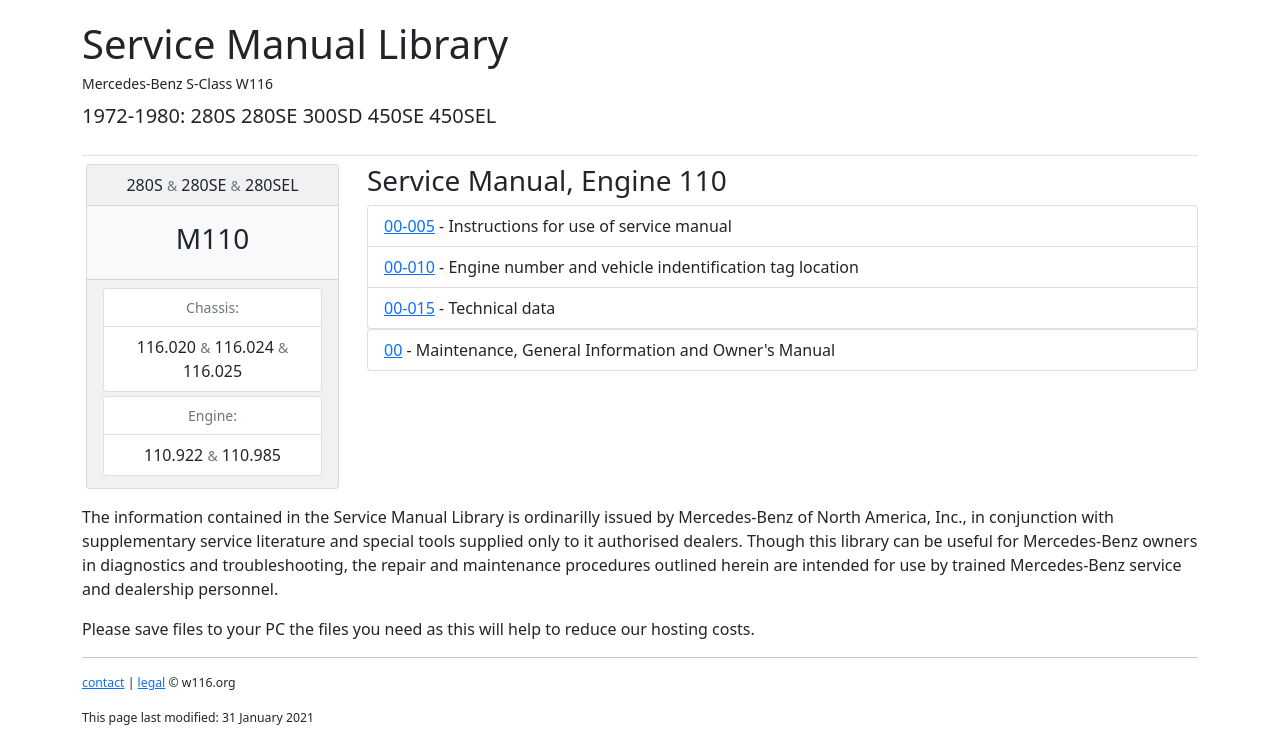
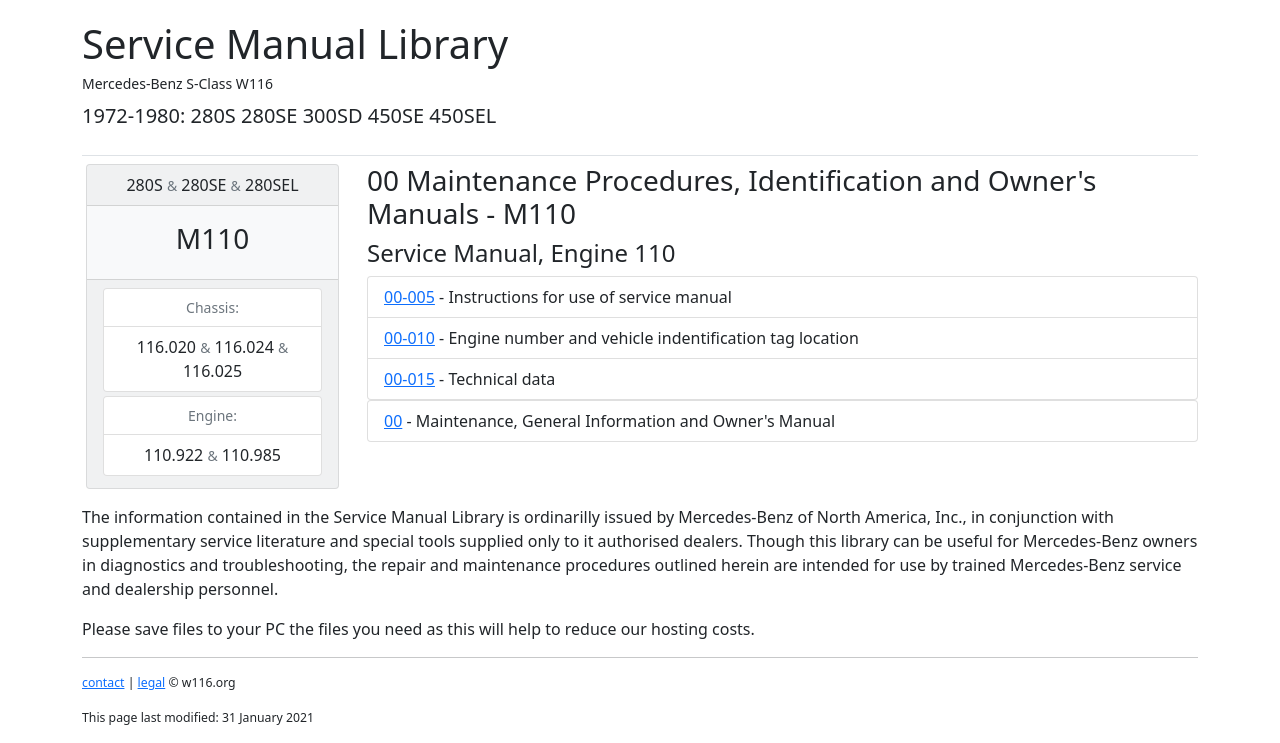
Before and after one commit to W116org/handbook, a Jekyll site: the page built from m110/00Maintenance.html, in a window 1280 px wide, cut to the strip 210-953 px from the top of the page. Built offline with Jekyll 4.4.1, drawn with Linux system fonts in a browser that asks for light colours; comment, search, counter and statistics services are not loaded.

Commit message:
Update 00Maintenance.html

```diff
--- a/m110/00Maintenance.html
+++ b/m110/00Maintenance.html
@@ -28,7 +28,8 @@
     </div>
   </div>
   <div class="col-xs-12 col-md-9">
-    <h3>Service Manual, Engine 110</h3>
+    <h3>00 Maintenance Procedures, Identification and Owner's Manuals - M110</h3>
+    <h4>Service Manual, Engine 110</h4>
     <ul class="list-group">
       <li class="list-group-item"><a href="{{site.cdpath}}Engine/110/00-005.pdf">00-005</a> - Instructions for use of service manual</li>
       <li class="list-group-item"><a href="{{site.cdpath}}Engine/110/00-010.pdf">00-010</a> - Engine number and vehicle indentification tag location</li>
```
